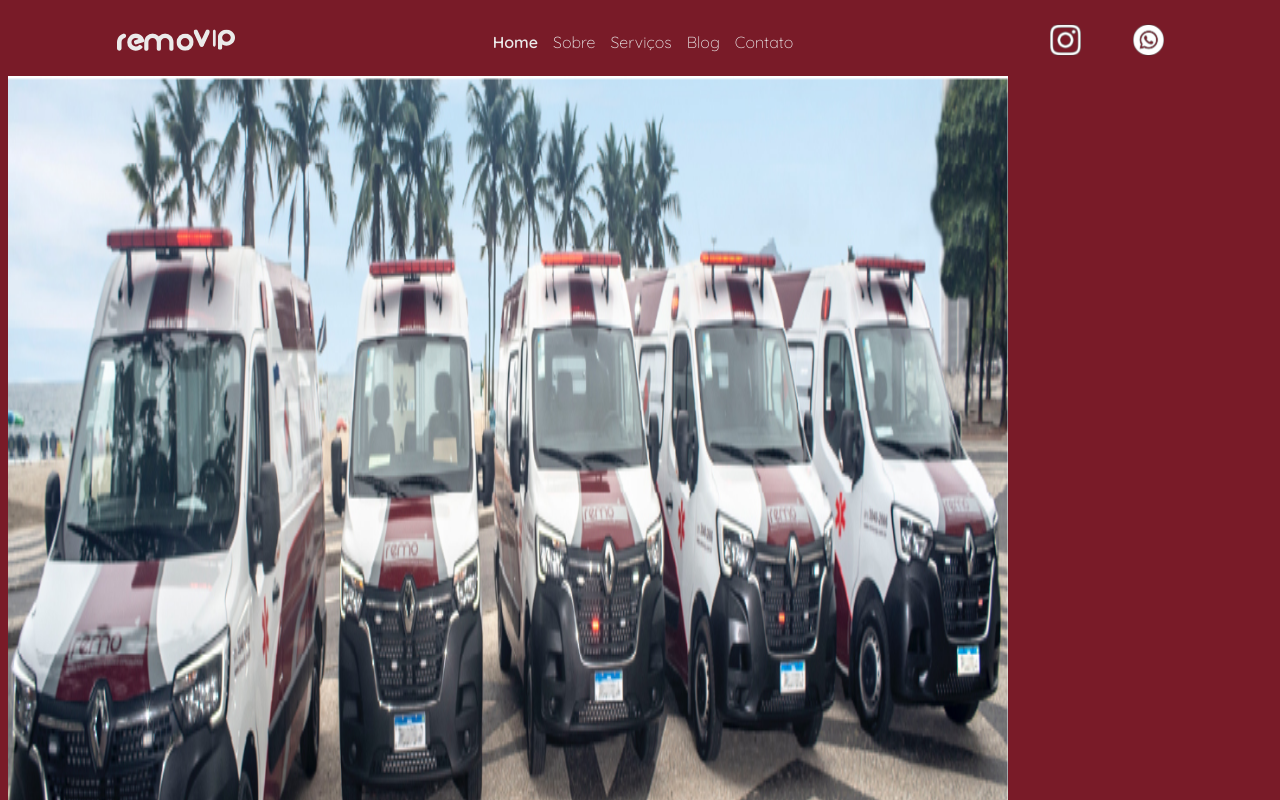
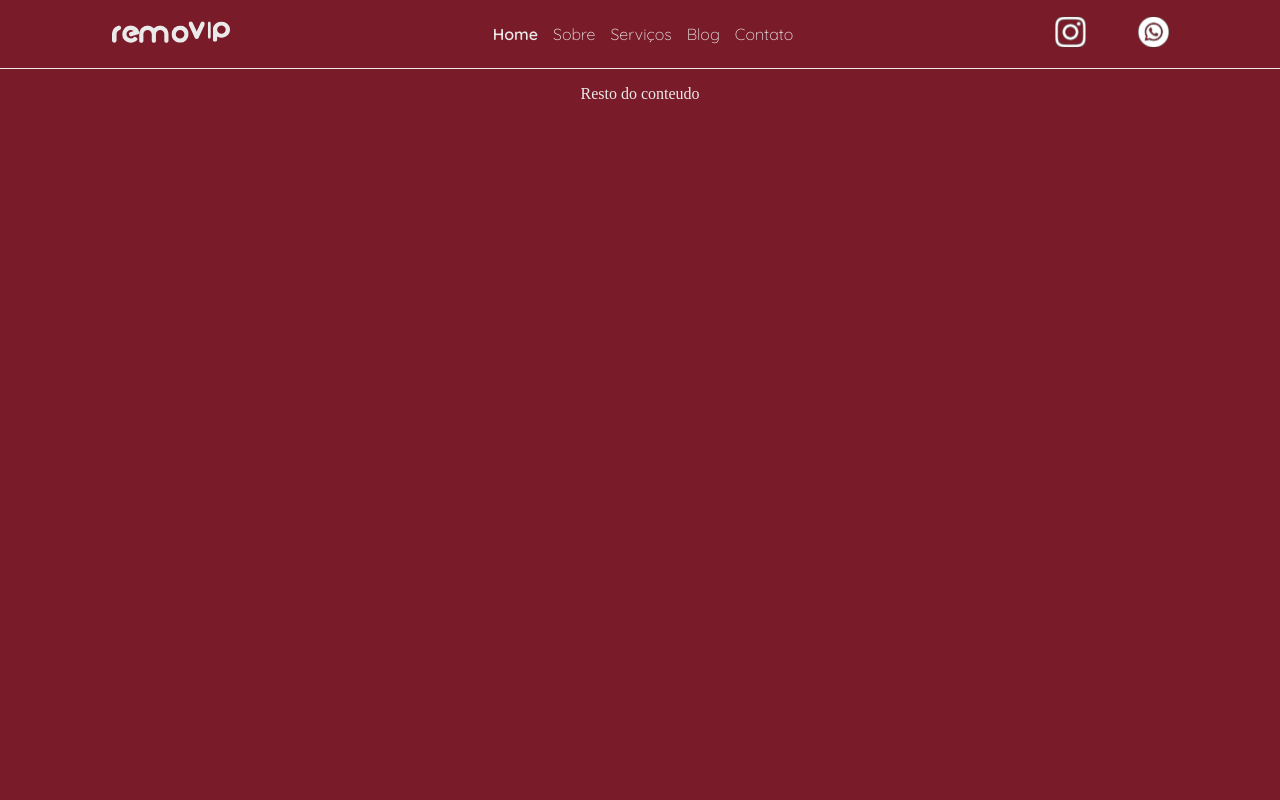
Before and after one commit to soutovp/removip-aea, a Next.js app: page / in a window 1280 px wide. Shown: the top 800 px of the page. Built offline with nearby package versions, Linux system fonts and the light colour scheme.

Commit message:
update: Finalizado configuração de estilos!

```diff
--- a/app/components/Header.js
+++ b/app/components/Header.js
@@ -2,7 +2,7 @@ import Image from "next/image"
 export default function Header() {
 	return (
 		<header>
-			<nav class="headerNav widthLimitation">
+			<nav className="headerNav widthLimitation">
 				<div>
 					<Image
 						src={'/svg/removip-logo-header.svg'}
@@ -12,9 +12,9 @@ export default function Header() {
 					/>
 				</div>
 				<div>
-					<ul class='headerMenu'>
+					<ul className='headerMenu'>
 						<li>
-							<a class="headerActiveLink" href="#">Home</a>
+							<a className="headerActiveLink" href="#">Home</a>
 						</li>
 						<li>
 							<a href="#">Sobre</a>
@@ -31,7 +31,7 @@ export default function Header() {
 					</ul>
 				</div>
 				<div>
-					<ul class="headerRedes">
+					<ul className="headerRedes">
 						<li>
 							<a href="https://www.instagram.com/removip_/" target="_blank" rel="noopener noreferrer">
 								<Image src={'/svg/instagram.svg'} width={32} height={32} alt="Link para o Instagram" />
--- a/app/layout.js
+++ b/app/layout.js
@@ -1,8 +1,9 @@
 export default function RootLayout({ children }) {
-
 	return (
 		<html lang="pt-br">
-
+			<head>
+				<link rel="icon" href="/favicon.ico" />
+			</head>
 			<body>{children}</body>
 		</html>
 	)
--- a/app/page.js
+++ b/app/page.js
@@ -1,17 +1,10 @@
+import Header from './components/Header'
 import style from './styles/style.sass'
-import Header from './components/Header'
-import Image from 'next/image'
 export default function Page() {
 	return (<>
 		<Header />
 		<main>
-			<div class="bgAmbulancias">
-				<Image
-					src={'/images/bg-ambulancias.jpg'}
-					width={1000}
-					height={1000}
-				/>
-			</div>
+			<p>Resto do conteudo</p>
 		</main>
 	</>)
 }
--- a/app/styles/_header.sass
+++ b/app/styles/_header.sass
@@ -1,6 +1,7 @@
 
 header
 	display: block
+	border-bottom: 1px solid $secondary
 	nav.headerNav
 		display: flex
 		margin: auto
@@ -17,6 +18,8 @@ header
 		a
 			font-family: 'Quicksand'
 			color: $secondary
+			@include media-small
+				color: black
 			text-decoration: none
 			&:hover
 				font-weight: bold
--- a/app/styles/style.sass
+++ b/app/styles/style.sass
@@ -2,7 +2,26 @@
 $primary: #791B28
 $secondary: #EBEAEA
 $tertiary: #1e1814
+$breakpoint-small: 768px
+$breakpoint-medium: 992px
+$breakpoint-large: 1200px
+@mixin media-small
+	@media (max-width: $breakpoint-small)
+		@content
+@mixin media-medium
+	@media (min-width: $breakpoint-small + 1) and (max-width: $breakpoint-medium)
+		@content
+@mixin media-large
+	@media (min-width: $breakpoint-medium + 1) and (max-width: $breakpoint-large)
+		@content
+@mixin media-xlarge
+	@media (min-width: $breakpoint-large + 1)
+		@content
 
 @import header
+
 body
+	margin: 0
 	background-color: $primary
+	color: $secondary
+	text-align: center
```
Also changed, not shown: public/favicon.svg (added), 1 other file (tests, documents, lock files or other folders).
